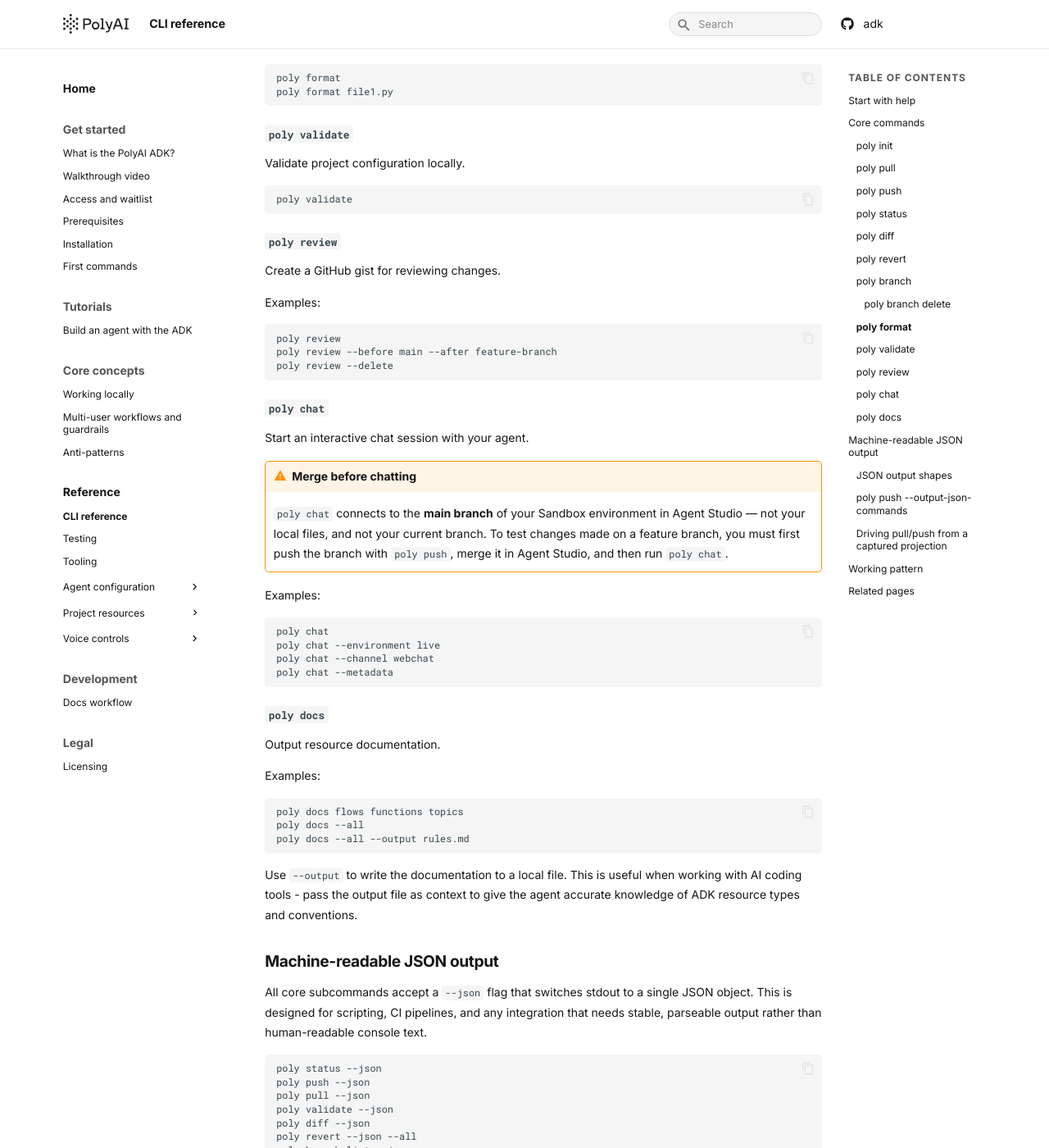
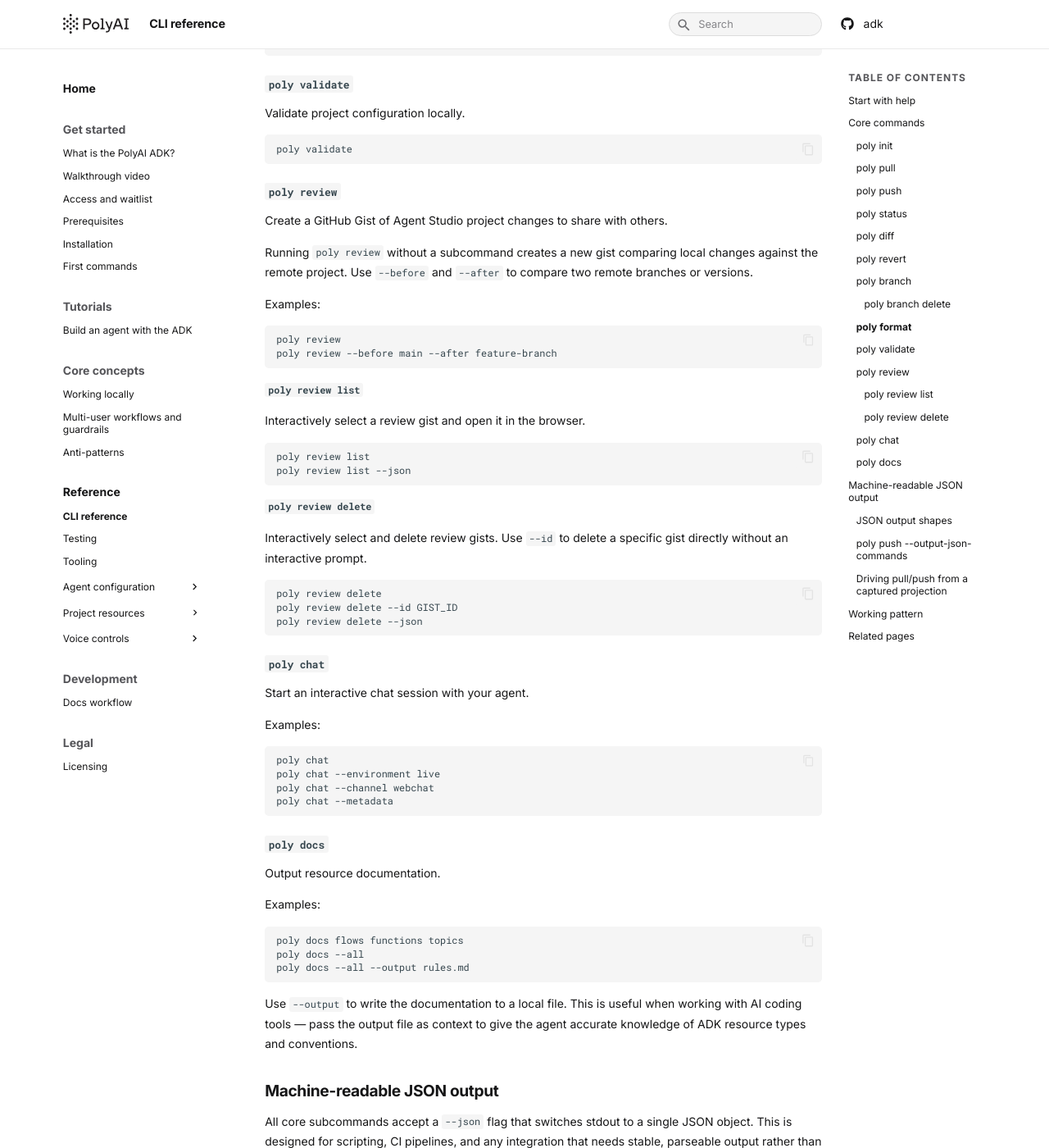
Before and after one commit to polyai/adk, an MkDocs documentation site: the page built from docs/docs/reference/cli.md, in a window 1280 px wide and 1400 px high, scrolled down 2700 px. Shown: the whole window at 82% size. Built offline with MkDocs 1.6.1 and Material for MkDocs 9.7.7, drawn with Linux system fonts in a browser that asks for light colours; some of the changed text lies outside the part shown.

```diff
--- a/docs/docs/reference/cli.md
+++ b/docs/docs/reference/cli.md
@@ -5,7 +5,7 @@
 
 <p class="lead">
 The PolyAI ADK is accessed through the <code>poly</code> command.
-When in doubt about a flag or option, run the command with <code>--help</code> - that output reflects your installed version exactly.
+Use the CLI help output as the first source of truth.
 </p>
 
 ## Start with help
@@ -22,9 +22,9 @@
 poly push --help
 ~~~
 
-!!! tip "Help output reflects your installed version"
+!!! tip "Use help output as the source of truth"
 
-    This reference page covers the standard commands. Run `poly <command> --help` to confirm the exact flags available in your environment.
+    The installed CLI is the fastest way to confirm the commands and flags available in your local environment.
 
 ## Core commands
 
@@ -53,6 +53,10 @@
 poly pull --format
 ~~~
 
+If the branch you are currently on no longer exists in Agent Studio, `poly pull` automatically switches to the `main` branch and displays a warning message with the new branch name.
+
+When using JSON output (`--json`), the response includes `new_branch_name` and `new_branch_id` fields if a branch switch occurred.
+
 ### `poly push`
 
 Push local changes to Agent Studio.
@@ -65,16 +69,11 @@
 poly push --skip-validation
 poly push --force
 poly push --format
-poly push --email user@example.com
 ~~~
 
-| Flag | Description |
-|---|---|
-| `--force` | Force overwrite — load the latest remote version and push on top of it. |
-| `--dry-run` | Validate and stage changes without actually sending them. |
-| `--skip-validation` | Skip local validation before pushing. |
-| `--format` | Format resources before pushing. |
-| `--email EMAIL` | Email address to use for metadata when creating commands. |
+When pushing creates a new branch (for example, when pushing to Agent Studio for the first time on a branch), the CLI displays a message with the new branch name.
+
+When using JSON output (`--json`), the response includes `new_branch_name` and `new_branch_id` fields if a new branch was created.
 
 ### `poly status`
 
@@ -155,23 +154,39 @@
 
 ### `poly review`
 
-Create a GitHub gist for reviewing changes.
+Create a GitHub Gist of Agent Studio project changes to share with others.
+
+Running `poly review` without a subcommand creates a new gist comparing local changes against the remote project. Use `--before` and `--after` to compare two remote branches or versions.
 
 Examples:
 
 ~~~bash
 poly review
 poly review --before main --after feature-branch
-poly review --delete
+~~~
+
+#### `poly review list`
+
+Interactively select a review gist and open it in the browser.
+
+~~~bash
+poly review list
+poly review list --json
+~~~
+
+#### `poly review delete`
+
+Interactively select and delete review gists. Use `--id` to delete a specific gist directly without an interactive prompt.
+
+~~~bash
+poly review delete
+poly review delete --id GIST_ID
+poly review delete --json
 ~~~
 
 ### `poly chat`
 
 Start an interactive chat session with your agent.
-
-!!! warning "Merge before chatting"
-
-    `poly chat` connects to the **main branch** of your Sandbox environment in Agent Studio — not your local files, and not your current branch. To test changes made on a feature branch, you must first push the branch with `poly push`, merge it in Agent Studio, and then run `poly chat`.
 
 Examples:
 
@@ -194,7 +209,7 @@
 poly docs --all --output rules.md
 ~~~
 
-Use `--output` to write the documentation to a local file. This is useful when working with AI coding tools - pass the output file as context to give the agent accurate knowledge of ADK resource types and conventions.
+Use `--output` to write the documentation to a local file. This is useful when working with AI coding tools — pass the output file as context to give the agent accurate knowledge of ADK resource types and conventions.
 
 ## Machine-readable JSON output
 
@@ -278,6 +293,7 @@
 poly push --from-projection - < proj.json
 ~~~
 
+
 ## Working pattern
 
 A typical CLI workflow looks like this:
```
